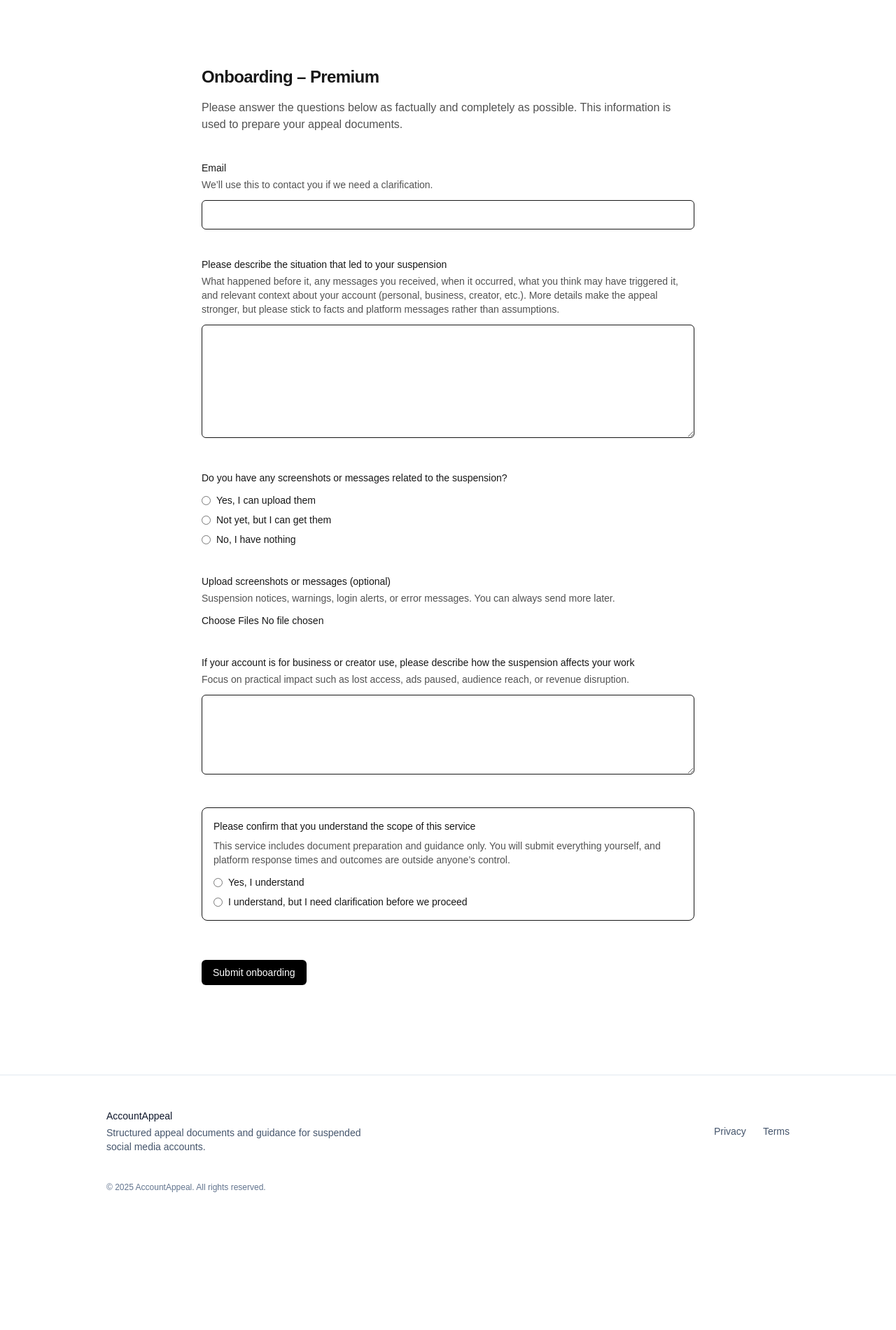
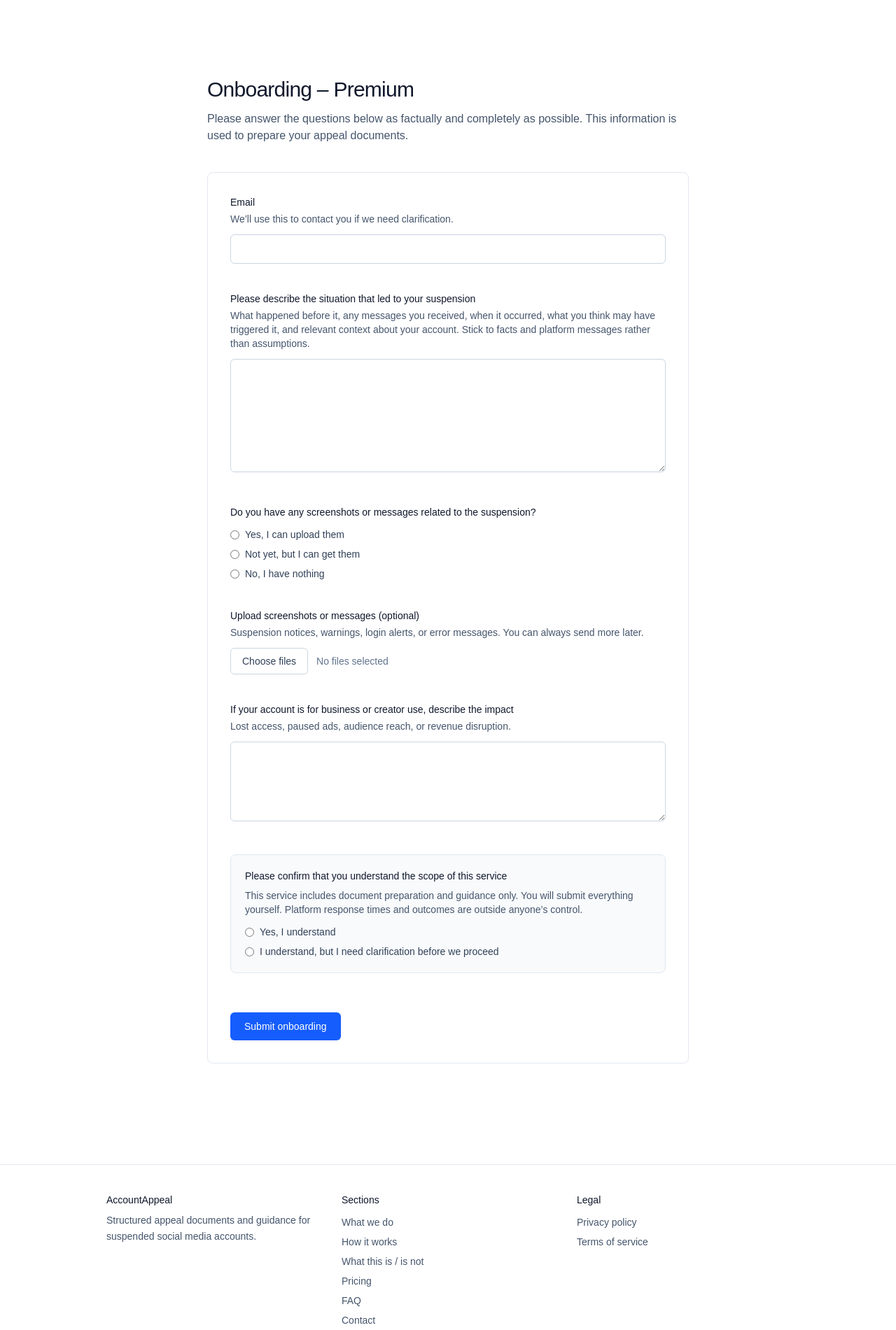
Before and after one commit to jve89/accountappeal, a Next.js app: page /onboarding/premium in a window 1280 px wide. Shown: the part 199-2100 px from the top of the page at 70% size. Before the commit the page ends 1952 px from the top, so only its background shows below. Built offline with nearby package versions, Linux system fonts and the light colour scheme; no server answers.

Commit message:
Finalize onboarding flow, client emails, and UI polish

```diff
--- /dev/null
+++ b/app/actions/onboardingConfirmation.ts
@@ -0,0 +1,66 @@
+"use server";
+
+import { Resend } from "resend";
+
+const resend = new Resend(process.env.RESEND_API_KEY);
+
+export async function sendOnboardingConfirmationEmail({
+  email,
+  tier,
+}: {
+  email: string;
+  tier: "basic" | "standard" | "premium";
+}) {
+  const tierLabel = tier.charAt(0).toUpperCase() + tier.slice(1);
+
+  await resend.emails.send({
+    from: "AccountAppeal <onboarding@resend.dev>",
+    to: email,
+    subject: "We received your onboarding information",
+    html: `
+      <div style="font-family: Arial, Helvetica, sans-serif; background-color: #ffffff; padding: 32px; color: #0f172a;">
+        <!-- Header -->
+        <div style="margin-bottom: 32px;">
+         <img
+            src="https://accountappeal.com/logo-email.png"
+            alt="AccountAppeal"
+            height="40"
+            style="display: block;"
+          />
+        </div>
+
+        <!-- Body -->
+        <h1 style="font-size: 20px; font-weight: 600; margin-bottom: 16px;">
+          Onboarding received
+        </h1>
+
+        <p style="font-size: 14px; line-height: 1.6; margin-bottom: 16px;">
+          We’ve received your onboarding information for the <strong>${tierLabel}</strong> service.
+        </p>
+
+        <p style="font-size: 14px; line-height: 1.6; margin-bottom: 16px;">
+          We’ll review the information you provided and contact you if any clarification is needed.
+          No action is required from you right now.
+        </p>
+
+        <p style="font-size: 14px; line-height: 1.6;">
+          Thank you,<br />
+          AccountAppeal
+        </p>
+
+        <!-- Footer -->
+        <hr style="margin: 32px 0; border: none; border-top: 1px solid #e5e7eb;" />
+
+        <p style="font-size: 12px; color: #64748b; line-height: 1.5;">
+          This email confirms that we received your onboarding information.
+          We prepare documents and provide guidance only. You submit all appeals yourself,
+          and outcomes depend solely on the platform.
+        </p>
+
+        <p style="font-size: 12px; color: #64748b; margin-top: 12px;">
+          © ${new Date().getFullYear()} AccountAppeal. All rights reserved.
+        </p>
+      </div>
+    `,
+  });
+}
--- a/components/SiteFooter.tsx
+++ b/components/SiteFooter.tsx
@@ -4,29 +4,79 @@ import { site } from "@/lib/site";
 export function SiteFooter() {
   return (
     <footer className="border-t border-slate-200">
-      <div className="mx-auto max-w-5xl px-6 py-12 text-sm text-slate-600">
-        <div className="flex flex-col gap-6 md:flex-row md:items-center md:justify-between">
-          {/* Identity */}
+      <div className="mx-auto max-w-5xl px-6 py-10 text-sm text-slate-600">
+        <div className="grid gap-8 md:grid-cols-3">
+          {/* Brand / description */}
           <div className="max-w-sm">
-            <div className="font-medium text-slate-900">{site.name}</div>
-            <div className="mt-1">
+            <div className="font-medium text-slate-900">
+              {site.name}
+            </div>
+            <p className="mt-2 leading-relaxed">
               Structured appeal documents and guidance for suspended social media
               accounts.
+            </p>
+          </div>
+
+          {/* Sections */}
+          <div className="text-center md:text-left">
+            <div className="text-sm font-medium text-slate-900">
+              Sections
             </div>
+            <ul className="mt-3 space-y-2">
+              <li>
+                <a href="#services" className="hover:text-slate-900">
+                  What we do
+                </a>
+              </li>
+              <li>
+                <a href="#process" className="hover:text-slate-900">
+                  How it works
+                </a>
+              </li>
+              <li>
+                <a href="#boundaries" className="hover:text-slate-900">
+                  What this is / is not
+                </a>
+              </li>
+              <li>
+                <a href="#pricing" className="hover:text-slate-900">
+                  Pricing
+                </a>
+              </li>
+              <li>
+                <a href="#faq" className="hover:text-slate-900">
+                  FAQ
+                </a>
+              </li>
+              <li>
+                <a href="#contact" className="hover:text-slate-900">
+                  Contact
+                </a>
+              </li>
+            </ul>
           </div>
 
           {/* Legal */}
-          <div className="flex gap-6">
-            <Link href="/privacy" className="hover:text-slate-900">
-              Privacy
-            </Link>
-            <Link href="/terms" className="hover:text-slate-900">
-              Terms
-            </Link>
+          <div className="text-center md:text-left">
+            <div className="text-sm font-medium text-slate-900">
+              Legal
+            </div>
+            <ul className="mt-3 space-y-2">
+              <li>
+                <Link href="/privacy" className="hover:text-slate-900">
+                  Privacy policy
+                </Link>
+              </li>
+              <li>
+                <Link href="/terms" className="hover:text-slate-900">
+                  Terms of service
+                </Link>
+              </li>
+            </ul>
           </div>
         </div>
 
-        <div className="mt-10 text-xs text-slate-500">
+        <div className="mt-10 border-t border-slate-100 pt-6 text-xs text-slate-500">
           © {new Date().getFullYear()} {site.name}. All rights reserved.
         </div>
       </div>
--- a/components/onboarding/OnboardingForm.tsx
+++ b/components/onboarding/OnboardingForm.tsx
@@ -10,60 +10,65 @@ export function OnboardingForm({
   prefillEmail?: string | null;
 }) {
   return (
-    <main className="mx-auto max-w-3xl px-4 py-16">
-      <h1 className="text-2xl font-semibold tracking-tight">
+    <main className="mx-auto max-w-5xl px-6 py-20">
+      {/* Header */}
+      <div className="max-w-2xl">
+        <h1 className="text-2xl font-medium tracking-tight text-slate-900 sm:text-3xl">
           Onboarding – {tier.charAt(0).toUpperCase() + tier.slice(1)}
         </h1>
 
-      <p className="mt-4 text-neutral-600">
+        <p className="mt-3 text-slate-600">
           Please answer the questions below as factually and completely as possible.
           This information is used to prepare your appeal documents.
         </p>
+      </div>
 
-      <form action={submitOnboarding} className="mt-10 space-y-10">
+      {/* Form card */}
+      <div className="mt-10 rounded-lg border border-slate-200 bg-white p-8">
+        <form action={submitOnboarding} className="space-y-10">
           <input type="hidden" name="tier" value={tier} />
 
-        {/* Email (prefilled from Stripe when available) */}
+          {/* Email */}
           <div>
-          <label className="block text-sm font-medium">Email</label>
-          <p className="mt-1 text-sm text-neutral-600">
-            We’ll use this to contact you if we need a clarification.
+            <label className="block text-sm font-medium text-slate-900">
+              Email
+            </label>
+            <p className="mt-1 text-sm text-slate-600">
+              We’ll use this to contact you if we need clarification.
             </p>
             <input
               type="email"
               name="email"
               required
               defaultValue={prefillEmail ?? ""}
-            className="mt-3 w-full rounded-md border px-3 py-2"
+              className="mt-3 w-full rounded-md border border-slate-300 px-3 py-2 focus:border-blue-600 focus:ring-blue-600"
             />
           </div>
 
-        {/* 1. Situation description */}
+          {/* Situation description */}
           <div>
-          <label className="block text-sm font-medium">
+            <label className="block text-sm font-medium text-slate-900">
               Please describe the situation that led to your suspension
             </label>
-          <p className="mt-1 text-sm text-neutral-600">
+            <p className="mt-1 text-sm text-slate-600">
               What happened before it, any messages you received, when it occurred,
               what you think may have triggered it, and relevant context about your
-            account (personal, business, creator, etc.). More details make the appeal
-            stronger, but please stick to facts and platform messages rather than
-            assumptions.
+              account. Stick to facts and platform messages rather than assumptions.
             </p>
             <textarea
               name="suspension_description"
               rows={6}
-            className="mt-3 w-full rounded-md border px-3 py-2"
               required
+              className="mt-3 w-full rounded-md border border-slate-300 px-3 py-2 focus:border-blue-600 focus:ring-blue-600"
             />
           </div>
 
-        {/* 2. Screenshots availability */}
+          {/* Screenshots availability */}
           <div>
-          <label className="block text-sm font-medium">
+            <label className="block text-sm font-medium text-slate-900">
               Do you have any screenshots or messages related to the suspension?
             </label>
-          <div className="mt-3 space-y-2 text-sm">
+            <div className="mt-3 space-y-2 text-sm text-slate-700">
               <label className="flex items-center gap-2">
                 <input type="radio" name="has_screenshots" value="yes" required />
                 Yes, I can upload them
@@ -79,52 +84,63 @@ export function OnboardingForm({
             </div>
           </div>
 
-        {/* 3. Uploads */}
+          {/* Uploads */}
           <div>
-          <label className="block text-sm font-medium">
+            <label className="block text-sm font-medium text-slate-900">
               Upload screenshots or messages (optional)
             </label>
-          <p className="mt-1 text-sm text-neutral-600">
-            Suspension notices, warnings, login alerts, or error messages. You can
-            always send more later.
+            <p className="mt-1 text-sm text-slate-600">
+              Suspension notices, warnings, login alerts, or error messages.
+              You can always send more later.
             </p>
+            <div className="mt-3">
+            <label
+                htmlFor="attachments"
+                className="inline-flex cursor-pointer items-center rounded-md border border-slate-300 bg-white px-4 py-2 text-sm font-medium text-slate-700 hover:bg-slate-50"
+            >
+                Choose files
+            </label>
+            <span className="ml-3 text-sm text-slate-500">
+                No files selected
+            </span>
+
             <input
+                id="attachments"
                 type="file"
                 name="attachments"
                 multiple
-            className="mt-3 block w-full text-sm"
+                className="sr-only"
             />
             </div>
+          </div>
 
-        {/* 4. Business impact */}
+          {/* Business impact */}
           <div>
-          <label className="block text-sm font-medium">
-            If your account is for business or creator use, please describe how the
-            suspension affects your work
+            <label className="block text-sm font-medium text-slate-900">
+              If your account is for business or creator use, describe the impact
             </label>
-          <p className="mt-1 text-sm text-neutral-600">
-            Focus on practical impact such as lost access, ads paused, audience
-            reach, or revenue disruption.
+            <p className="mt-1 text-sm text-slate-600">
+              Lost access, paused ads, audience reach, or revenue disruption.
             </p>
             <textarea
               name="business_impact"
               rows={4}
-            className="mt-3 w-full rounded-md border px-3 py-2"
+              className="mt-3 w-full rounded-md border border-slate-300 px-3 py-2 focus:border-blue-600 focus:ring-blue-600"
             />
           </div>
 
-        {/* 5. Scope confirmation */}
-        <div className="rounded-lg border p-4">
-          <label className="block text-sm font-medium">
+          {/* Scope confirmation */}
+          <div className="rounded-lg border border-slate-200 bg-slate-50 p-5">
+            <label className="block text-sm font-medium text-slate-900">
               Please confirm that you understand the scope of this service
             </label>
-          <p className="mt-2 text-sm text-neutral-600">
+            <p className="mt-2 text-sm text-slate-600">
               This service includes document preparation and guidance only. You will
-            submit everything yourself, and platform response times and outcomes are
+              submit everything yourself. Platform response times and outcomes are
               outside anyone’s control.
             </p>
 
-          <div className="mt-3 space-y-2 text-sm">
+            <div className="mt-3 space-y-2 text-sm text-slate-700">
               <label className="flex items-center gap-2">
                 <input
                   type="radio"
@@ -135,21 +151,27 @@ export function OnboardingForm({
                 Yes, I understand
               </label>
               <label className="flex items-center gap-2">
-              <input type="radio" name="scope_confirmation" value="clarification" />
+                <input
+                  type="radio"
+                  name="scope_confirmation"
+                  value="clarification"
+                />
                 I understand, but I need clarification before we proceed
               </label>
             </div>
           </div>
 
+          {/* Submit */}
           <div className="pt-4">
             <button
               type="submit"
-            className="rounded-md bg-black px-4 py-2 text-sm font-medium text-white hover:bg-neutral-800"
+              className="inline-flex rounded-md bg-blue-600 px-5 py-2.5 text-sm font-medium text-white hover:bg-blue-700"
             >
               Submit onboarding
             </button>
           </div>
         </form>
+      </div>
     </main>
   );
 }
```
Also changed, not shown: app/actions/onboarding.ts (+8 -0 lines), app/actions/paymentConfirmation.ts (+63 -26 lines), app/page.tsx (+52 -13 lines), filetree.txt. Lines whose indentation alone changed are shown as unchanged.
